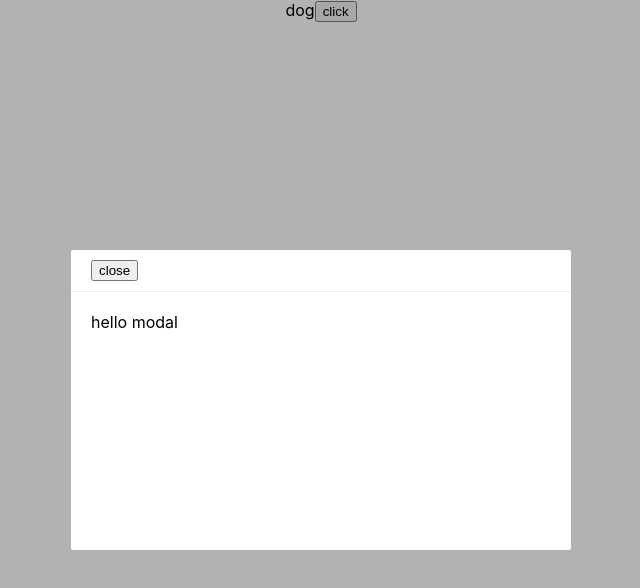
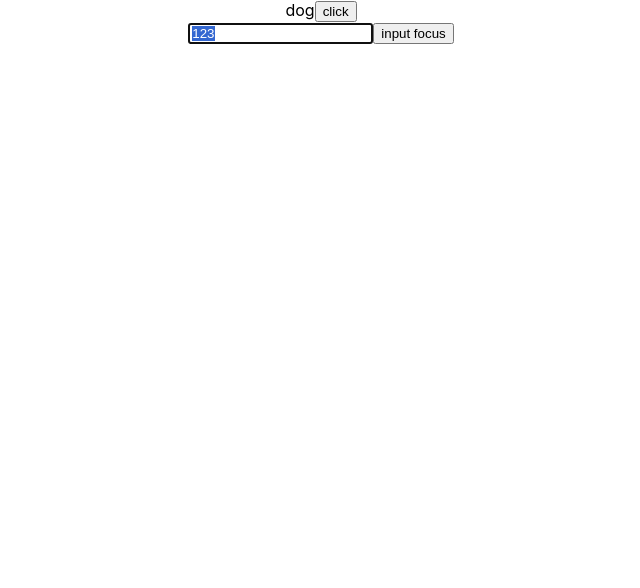
Before and after one commit to Liqiaomiao/2021-playground, a React (Create React App) app in the folder start-demos/: page / in a window 1280 px wide. Shown: the top 588 px of the page, without its empty margins (319-959 px from the left). Built offline with nearby package versions, Linux system fonts and the light colour scheme.

Commit message:
feat: ref in class & function component

```diff
--- a/start-demos/src/App.js
+++ b/start-demos/src/App.js
@@ -1,8 +1,8 @@
-import {useState} from 'react'
+import {useState, useRef, useEffect, forwardRef} from 'react'
 import './App.css';
 import ErrorBoundary from './components/ErrorBoundary'
-import Modal from './components/Modal-portal/index'
-
+import CustomTextInput from './components/Refs/CustomTextInput'
+import ForwardRefDemo from './components/Refs/ForwardRefDemo'
 function Profile(props) {
     return (
         <>
@@ -15,7 +15,12 @@
     const [user, setUser] = useState({
         name: 'dog'
     })
-    const [modalVisible, setModalVisible] = useState(true)
+    const reactEelmentRef = useRef() // 可以在函数组件内部使用ref
+    const divEelmentRef = useRef()
+    useEffect(()=>{
+        reactEelmentRef.current.textInput.current.select()
+        console.log('divEelmentRef',divEelmentRef.current);
+    },[])
     return (
         <div className='App'>
             <ErrorBoundary>
@@ -23,9 +28,7 @@
                     <Profile user={user}></Profile>
                     <button onClick={() => setUser(null)}>click</button>
                 </div>
-                {
-                    modalVisible && <Modal onClose={()=>setModalVisible(false)}>hello modal</Modal>
-                }
+                <CustomTextInput ref={reactEelmentRef} divEelmentRef={divEelmentRef}/>
             </ErrorBoundary>
 
         </div>
--- /dev/null
+++ b/start-demos/src/components/Refs/CustomTextInput.jsx
@@ -0,0 +1,31 @@
+import React, {createRef, Component} from 'react'
+
+// function MyFunctionComponent(){
+//     return <input/>
+// }
+class CustomTextInput extends Component {
+    constructor(props) {
+        super(props);
+        this.textInput = createRef()
+        this.childComponent = createRef()
+    }
+    componentDidMount() {
+        console.log('childComponent',this.childComponent);
+    }
+
+    render() {
+        return (
+            <div ref={this.props.divEelmentRef}>
+                <input type="text" ref={this.textInput} defaultValue='123'/>
+                <input type="button" value='input focus' onClick={() => {
+                    this.textInput.current.focus()
+                }}/>
+                { // 默认情况下，不能在函数组件上使用 ref 属性,因为他们没有实例
+                    /* <MyFunctionComponent ref={this.childComponent}/>*/
+                }
+            </div>
+        );
+    }
+}
+
+export default CustomTextInput
```
